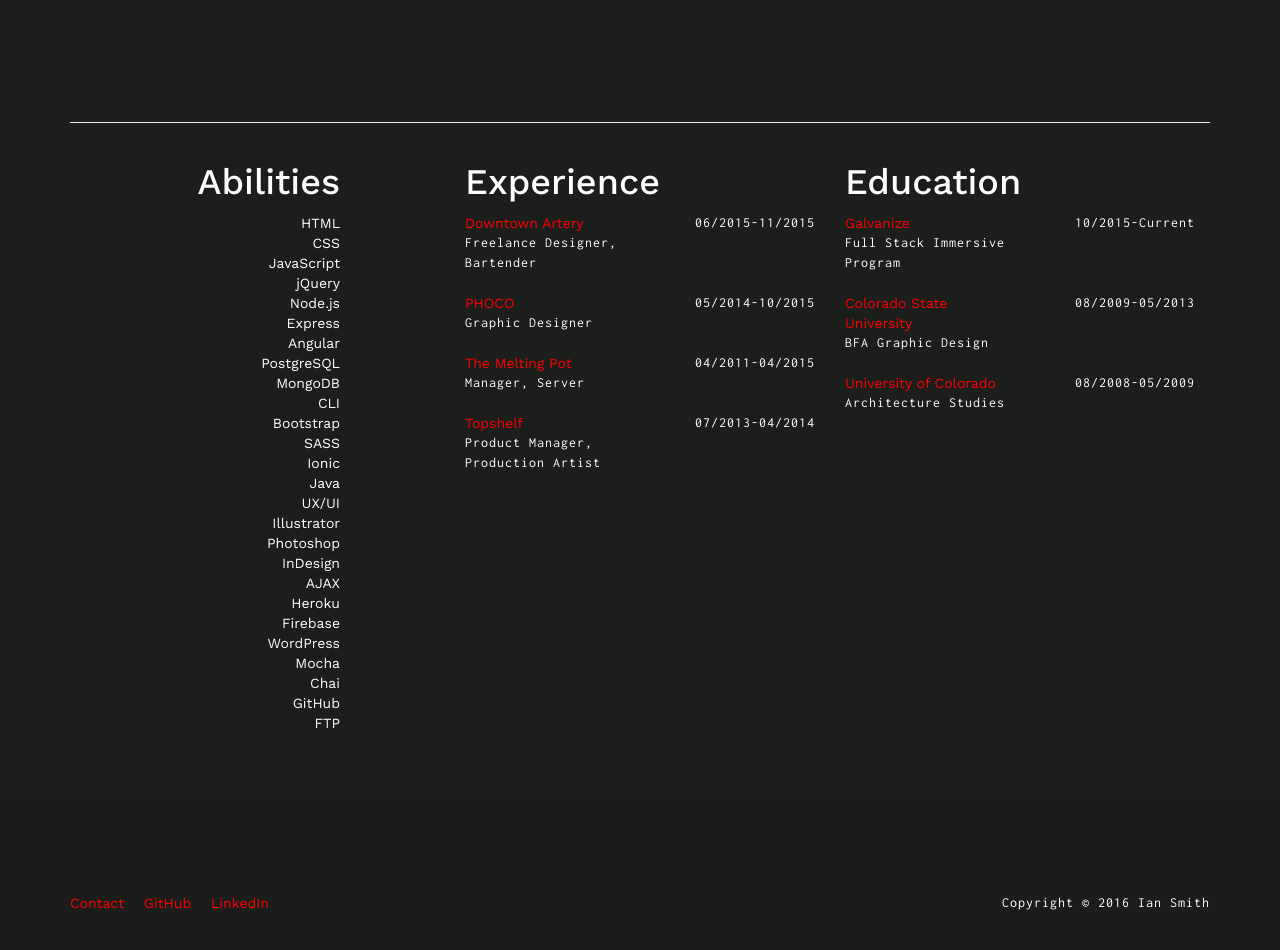
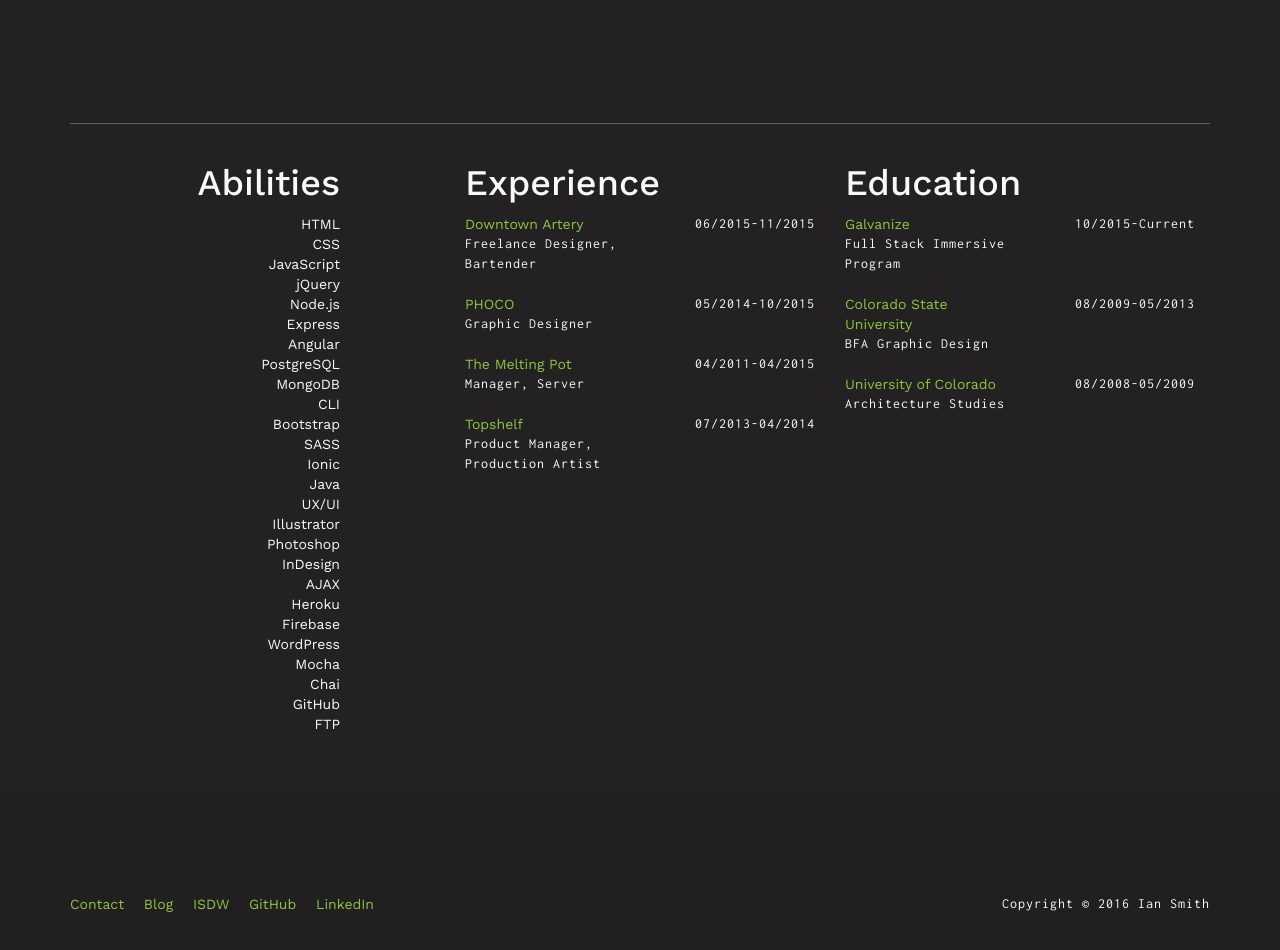
Before and after one commit to IanSmith89/ianjsmith, a plain HTML site: page pages/about.html in a window 1280 px wide. Shown: the part 420-1370 px from the top of the page. Drawn offline with nearby package versions, Linux system fonts and the light colour scheme; a script that the page names is missing.

Commit message:
updated colors

```diff
--- a/pages/about.html
+++ b/pages/about.html
@@ -22,6 +22,15 @@
                <li>
                  <a href="#">Contact</a>
                </li>
+               <li class="dropdown">
+                  <a href="#" class="dropdown-toggle" data-toggle="dropdown" role="button" aria-haspopup="true" aria-expanded="false">More <span class="caret"></span></a>
+                  <ul class="dropdown-menu">
+                    <li><a href="https://aboutiansmith.firebaseapp.com/blog.html" target="_blank">Blog</a></li>
+                    <li><a href="http://isdesignworks.com/portfolio.html" target="_blank">ISDW</a></li>
+                    <li><a href="https://www.github.com/IanSmith89" target="_blank">GitHub</a></li>
+                    <li><a href="https://www.linkedin.com/in/theiansmith" target="_blank">LinkedIn</a></li>
+                  </ul>
+                </li>
              </ul>
            </div>
         </div>
@@ -125,7 +134,7 @@
             <h1>Experience</h1>
             <div class="row about-item">
               <div class="col-md-6">
-                <a href="#">Downtown Artery</a>
+                <a href="http://www.downtownartery.com/" target="_blank">Downtown Artery</a>
                 <p>
                   Freelance Designer, Bartender
                 </p>
@@ -138,7 +147,7 @@
             </div>
             <div class="row about-item">
               <div class="col-md-6">
-                <a href="#">PHOCO</a>
+                <a href="http://www.pho-co.com" target="_blank">PHOCO</a>
                 <p>
                   Graphic Designer
                 </p>
@@ -151,7 +160,7 @@
             </div>
             <div class="row about-item">
               <div class="col-md-6">
-                <a href="#">The Melting Pot</a>
+                <a href="http://www.meltingpot.com/fort-collins/specials" target="_blank">The Melting Pot</a>
                 <p>
                   Manager, Server
                 </p>
@@ -164,7 +173,7 @@
             </div>
             <div class="row about-item">
               <div class="col-md-6">
-                <a href="#">Topshelf</a>
+                <a href="http://www.topshelfprinters.com" target="_blank">Topshelf</a>
                 <p>
                   Product Manager, Production Artist
                 </p>
@@ -180,7 +189,7 @@
             <h1>Education</h1>
             <div class="row about-item">
               <div class="col-md-6">
-                <a href="#">Galvanize</a>
+                <a href="http://www.galvanize.com" target="_blank">Galvanize</a>
                 <p>
                   Full Stack Immersive Program
                 </p>
@@ -193,7 +202,7 @@
             </div>
             <div class="row about-item">
               <div class="col-md-6">
-                <a href="#">Colorado State University</a>
+                <a href="http://art.colostate.edu/academics/undergraduate/concentrations/graphic-design/" target="_blank">Colorado State University</a>
                 <p>
                   BFA Graphic Design
                 </p>
@@ -206,7 +215,7 @@
             </div>
             <div class="row about-item">
               <div class="col-md-6">
-                <a href="#">University of Colorado</a>
+                <a href="http://www.colorado.edu" target="_blank">University of Colorado</a>
                 <p>
                   Architecture Studies
                 </p>
@@ -230,10 +239,16 @@
                  <a href="#">Contact</a>
                </li>
                <li>
-                 <a href="#">GitHub</a>
+                 <a href="https://aboutiansmith.firebaseapp.com/blog.html" target="_blank">Blog</a>
                </li>
                <li>
-                 <a href="#">LinkedIn</a>
+                 <a href="http://isdesignworks.com/portfolio.html" target="_blank">ISDW</a>
+               </li>
+               <li>
+                 <a href="https://github.com/IanSmith89" target="_blank">GitHub</a>
+               </li>
+               <li>
+                 <a href="https://www.linkedin.com/in/theiansmith" target="_blank">LinkedIn</a>
                </li>
              </ul>
            </div>
--- a/styles/css/style.css
+++ b/styles/css/style.css
@@ -1,26 +1,32 @@
 body {
-  background: #1c1e1c;
+  background: #242122;
   padding-top: 100px;
   font-family: 'Work Sans', sans-serif;
-  color: #fdfdfd; }
+  color: #f9f9f9; }
 
 p {
   font-family: 'Inconsolata';
   letter-spacing: 1px; }
 
 a, nav .navbar-brand {
-  color: red; }
+  color: #8dc63f; }
+
+hr {
+  border: 0;
+  height: 0;
+  border-top: 1px solid rgba(0, 0, 0, 0.1);
+  border-bottom: 1px solid rgba(255, 255, 255, 0.3); }
 
 nav {
-  background: #1b1d1b;
+  background: #221f20;
   padding: 15px 0; }
   nav a, nav .navbar-brand {
-    font-size: 1.65em;
     letter-spacing: 1px;
     font-weight: 300;
     color: #fdfdfd; }
   nav .navbar-brand {
-    font-weight: 700;
+    font-size: 1.65em;
+    font-weight: 600;
     letter-spacing: 5px; }
 
 footer {
@@ -30,7 +36,7 @@ footer {
 .foot {
   padding: 0;
   margin-top: 50px;
-  background: #1b1d1b; }
+  background: #221f20; }
 
 .footer-nav ul {
   padding: 0; }
```
